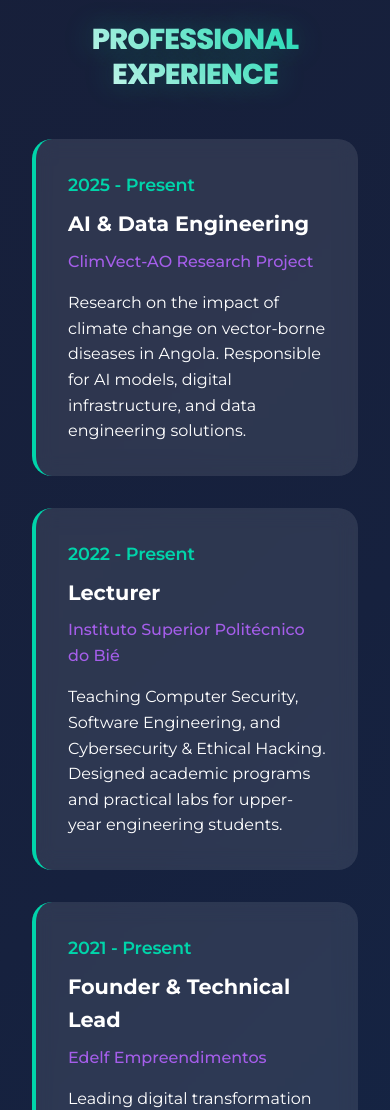
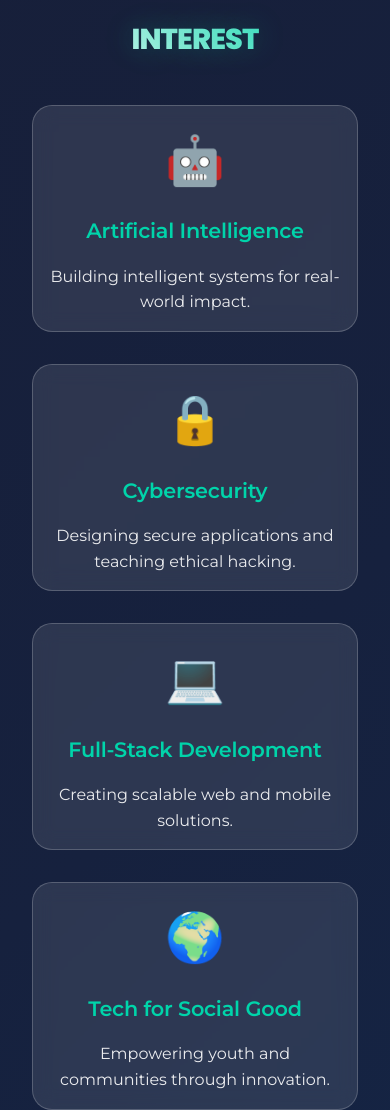
Before and after one commit to Edgar-Del/my-portifolio, a plain HTML site: page index.html in a window 390 px wide. Shown: the part 3120-4230 px from the top of the page. Drawn offline with Linux system fonts and the light colour scheme.

Commit message:
including interests section

```diff
--- a/index.html
+++ b/index.html
@@ -25,7 +25,7 @@
                 <li><a href="#home">Home</a></li>
                 <li><a href="#about">About</a></li>
                 <li><a href="#skills">Skills</a></li>
-                <li><a href="#experience">Experience</a></li>
+                <li><a href="#interest">Interest</a></li>
                 <li><a href="#projects">Projects</a></li>
                 <li><a href="#contact">Contact</a></li>
             </ul>
@@ -143,36 +143,44 @@
         </div>
     </section>
 
-    <!-- Experience Section -->
-    <section id="experience" class="animate-on-scroll">
-        <h2 class="section-title">Professional Experience</h2>
-        <div class="experience-timeline">
-            <div class="timeline-item">
-                <div class="timeline-date">2025 - Present</div>
-                <div class="timeline-title">AI & Data Engineering</div>
-                <div class="timeline-company">ClimVect-AO Research Project</div>
-                <p>Research on the impact of climate change on vector-borne diseases in Angola. Responsible for AI models, digital infrastructure, and data engineering solutions.</p>
+    <!-- Interest Section -->
+    <section id="interest" class="animate-on-scroll">
+        <h2 class="section-title">Interest</h2>
+        <div class="interest-grid">
+            <div class="interest-card">
+                <div class="interest-icon">🤖</div>
+                <h3 class="interest-title">Artificial Intelligence</h3>
+                <p class="interest-description">Building intelligent systems for real-world impact.</p>
             </div>
 
-            <div class="timeline-item">
-                <div class="timeline-date">2022 - Present</div>
-                <div class="timeline-title">Lecturer</div>
-                <div class="timeline-company">Instituto Superior Politécnico do Bié</div>
-                <p>Teaching Computer Security, Software Engineering, and Cybersecurity & Ethical Hacking. Designed academic programs and practical labs for upper-year engineering students.</p>
+            <div class="interest-card">
+                <div class="interest-icon">🔒</div>
+                <h3 class="interest-title">Cybersecurity</h3>
+                <p class="interest-description">Designing secure applications and teaching ethical hacking.</p>
             </div>
 
-            <div class="timeline-item">
-                <div class="timeline-date">2021 - Present</div>
-                <div class="timeline-title">Founder & Technical Lead</div>
-                <div class="timeline-company">Edelf Empreendimentos</div>
-                <p>Leading digital transformation for local SMEs through custom software solutions. Developed SaaS platforms including Ombela Market and Ascende Mentor.</p>
+            <div class="interest-card">
+                <div class="interest-icon">💻</div>
+                <h3 class="interest-title">Full-Stack Development</h3>
+                <p class="interest-description">Creating scalable web and mobile solutions.</p>
             </div>
 
-            <div class="timeline-item">
-                <div class="timeline-date">2018 - Present</div>
-                <div class="timeline-title">Software Developer & Consultant</div>
-                <div class="timeline-company">Freelance</div>
-                <p>Web and mobile application development for clients across Angola using modern technologies including Node.js, React, MongoDB, and Firebase.</p>
+            <div class="interest-card">
+                <div class="interest-icon">🌍</div>
+                <h3 class="interest-title">Tech for Social Good</h3>
+                <p class="interest-description">Empowering youth and communities through innovation.</p>
+            </div>
+
+            <div class="interest-card">
+                <div class="interest-icon">👥</div>
+                <h3 class="interest-title">Mentorship & Leadership</h3>
+                <p class="interest-description">Guiding aspiring developers and tech leaders.</p>
+            </div>
+
+            <div class="interest-card">
+                <div class="interest-icon">📚</div>
+                <h3 class="interest-title">Digital Education</h3>
+                <p class="interest-description">Promoting learning through accessible, tech-driven platforms.</p>
             </div>
         </div>
     </section>
@@ -185,7 +193,7 @@
                 <div class="project-image">
                     <img src="assets/images/ascende-mentor.svg" alt="Ascende Mentor Platform" class="project-screenshot">
                     <div class="project-overlay">
-                        <a href="https://github.com/Edgar-Del/ascende-mentor" target="_blank" class="github-link">
+                        <a href="https://github.com/Edgar-Del/ascende-mentorship" target="_blank" class="github-link">
                             <span class="github-icon">📁</span>
                             View Repository
                         </a>
@@ -207,7 +215,7 @@
                 <div class="project-image">
                     <img src="assets/images/ombela-market.svg" alt="Ombela Market Platform" class="project-screenshot">
                     <div class="project-overlay">
-                        <a href="https://github.com/Edgar-Del/ombela-market" target="_blank" class="github-link">
+                        <a href="https://github.com/Edgar-Del/ombela-marketplace-be" target="_blank" class="github-link">
                             <span class="github-icon">📁</span>
                             View Repository
                         </a>
--- a/styles.css
+++ b/styles.css
@@ -478,44 +478,65 @@
     letter-spacing: 0.01em;
 }
 
-/* Experience Section */
-.experience-timeline {
-    position: relative;
+/* Interest Section */
+.interest-grid {
+    display: grid;
+    grid-template-columns: repeat(auto-fit, minmax(300px, 1fr));
+    gap: 2rem;
     margin-top: 2rem;
 }
 
-.timeline-item {
+.interest-card {
     background: rgba(255, 255, 255, 0.1);
     backdrop-filter: blur(10px);
     border-radius: 20px;
     padding: 2rem;
-    margin-bottom: 2rem;
-    border-left: 4px solid #00d4aa;
-    transition: transform 0.3s ease;
+    border: 1px solid rgba(255, 255, 255, 0.2);
+    transition: all 0.3s ease;
+    position: relative;
+    overflow: hidden;
+    text-align: center;
 }
 
-.timeline-item:hover {
-    transform: translateX(10px);
+.interest-card::before {
+    content: '';
+    position: absolute;
+    top: 0;
+    left: -100%;
+    width: 100%;
+    height: 100%;
+    background: linear-gradient(90deg, transparent, rgba(0, 212, 170, 0.1), transparent);
+    transition: left 0.5s ease;
 }
 
-.timeline-date {
+.interest-card:hover::before {
+    left: 100%;
+}
+
+.interest-card:hover {
+    transform: translateY(-10px);
+    box-shadow: 0 20px 40px rgba(0, 212, 170, 0.2);
+    border-color: rgba(0, 212, 170, 0.3);
+}
+
+.interest-icon {
+    font-size: 3rem;
+    margin-bottom: 1rem;
+    display: block;
+}
+
+.interest-title {
     color: #00d4aa;
+    font-size: 1.3rem;
     font-weight: 600;
-    font-size: 1.1rem;
-    margin-bottom: 0.5rem;
+    margin-bottom: 1rem;
     letter-spacing: -0.01em;
 }
 
-.timeline-title {
-    font-size: 1.3rem;
-    font-weight: bold;
-    margin-bottom: 0.5rem;
-}
-
-.timeline-company {
-    color: #a55eea;
-    font-weight: 500;
-    margin-bottom: 1rem;
+.interest-description {
+    font-size: 1rem;
+    line-height: 1.6;
+    opacity: 0.9;
 }
 
 /* Projects Section */
@@ -844,7 +865,7 @@
         gap: 2rem;
     }
 
-    .skills-grid {
+    .skills-grid, .interest-grid {
         grid-template-columns: 1fr;
     }
 
@@ -869,7 +890,7 @@
         font-size: 2.2rem;
     }
 
-    .about-card, .skill-category {
+    .about-card, .skill-category, .interest-card {
         padding: 1.5rem;
     }
 
@@ -904,7 +925,7 @@
         height: 200px;
     }
 
-    .about-card, .skill-category {
+    .about-card, .skill-category, .interest-card {
         padding: 1rem;
     }
 
```
